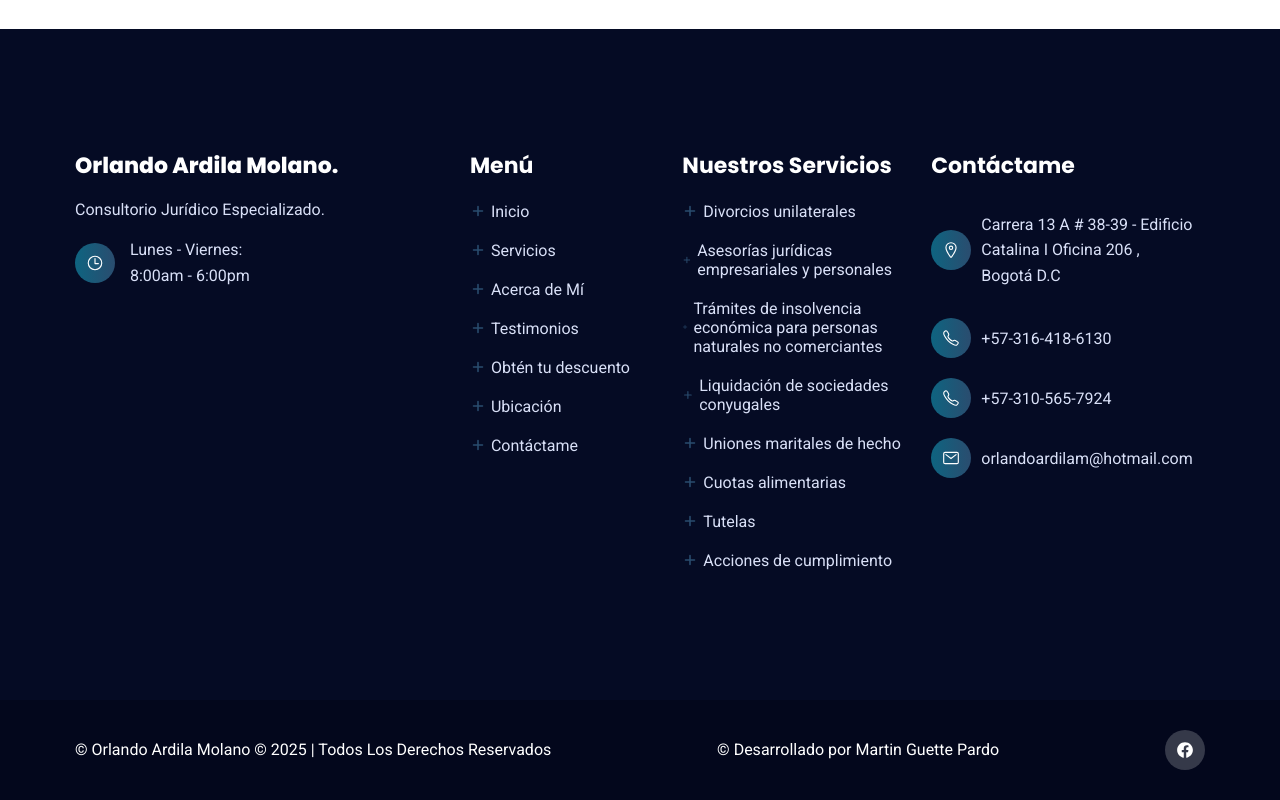
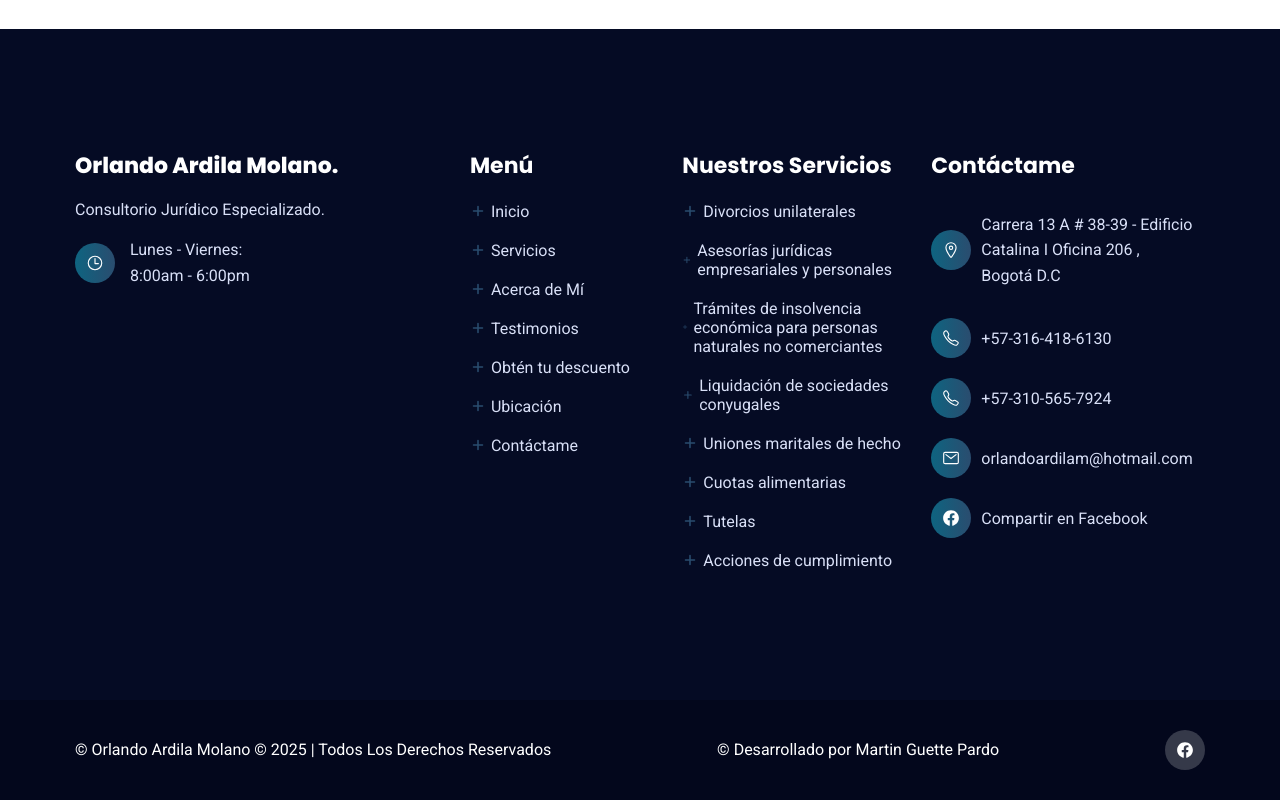
Before and after one commit to martinguette/dr_orlando_ardila, a plain HTML site: page index.html in a window 1280 px wide. Shown: the part 8674-9474 px from the top of the page. Drawn offline with nearby package versions, Linux system fonts and the light colour scheme.

Commit message:
add Facebook sharing link to footer in index.html

```diff
--- a/index.html
+++ b/index.html
@@ -1276,8 +1276,25 @@
                 <ion-icon name="mail-outline"></ion-icon>
               </div>
 
-              <a href="orlandoardilam@hotmail.com" class="footer-link"
+              <a
+                href="orlandoardilam@hotmail.com"
+                class="footer-link"
+                target="_blank"
                 >orlandoardilam@hotmail.com</a
+              >
+            </li>
+
+            <li class="footer-item">
+              <div class="item-icon">
+                <ion-icon name="logo-facebook"></ion-icon>
+              </div>
+
+              <a
+                href="https://www.facebook.com/sharer/sharer.php?u=https%3A%2F%2Forlandoardilamolano.com%2F&amp;src=sdkpreparse"
+                class="footer-link"
+                target="_blank"
+                rel="noopener noreferrer"
+                >Compartir en Facebook</a
               >
             </li>
           </ul>
```
